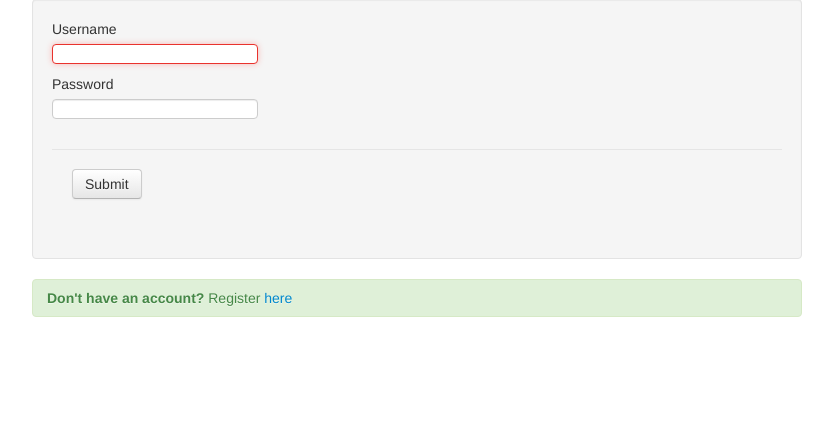
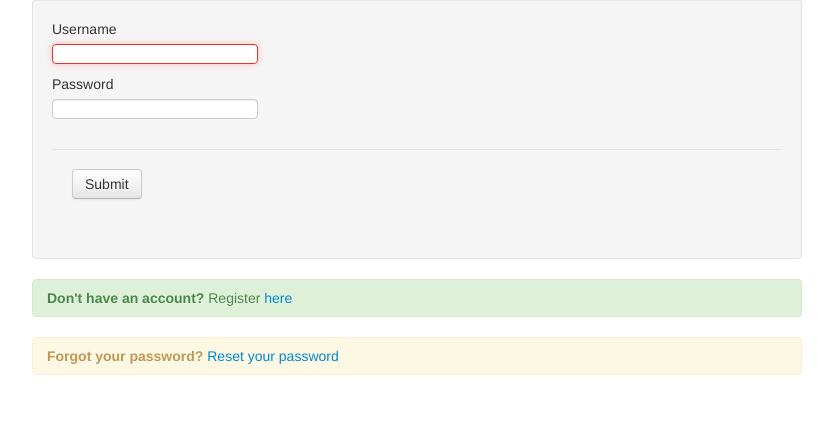
Before and after one commit to funomena/alexandria, a Django app: page /accounts/login/ in a window 1280 px wide. Shown: the part 123-560 px from the top of the page, without its empty margins (223-1056 px from the left). Run offline with Django 3.2, Linux system fonts and the light colour scheme; parts of the project's set-up code (start-up, migrations or seed data) failed here and were passed over; some libraries are stand-ins or nearby versions.

Commit message:
forgot password link

```diff
--- a/templates/registration/login.html
+++ b/templates/registration/login.html
@@ -17,6 +17,7 @@
 				</fieldset>
 		</form>
 		<div class="alert alert-success"><strong>Don't have an account?</strong>  Register <a href="/accounts/register">here</a></div>
+		<div class="alert"><strong>Forgot your password?</strong>  <a href="/accounts/password/reset/">Reset your password</a></div>
 	</div>
 </div>
 {% endblock %}
```
